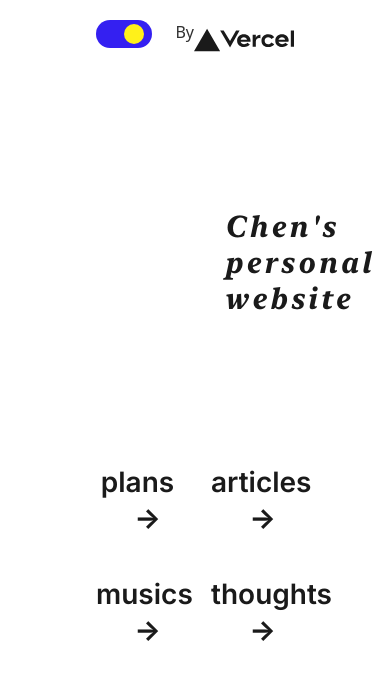
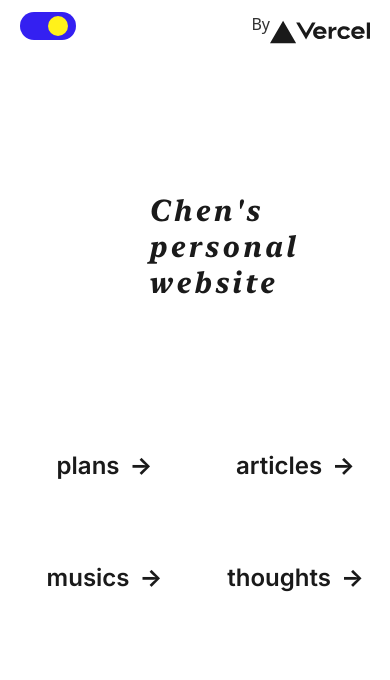
Before and after one commit to chenbj5515/personal-website, a Next.js app: page / in a window 390 px wide. Shown: the top 680 px of the page. Built offline with nearby package versions, Linux system fonts and the light colour scheme.

Commit message:
style: mobile;

```diff
--- a/components/layout.tsx
+++ b/components/layout.tsx
@@ -22,8 +22,8 @@ export default function Layout({ children }: { children: any }) {
         <meta name="viewport" content="width=device-width, initial-scale=1" />
         <link rel="icon" href="/favicon.ico" />
       </Head>
-      <main className="h-full min-h-full flex px-24 text-black dark:bg-dark dark:text-white flex-col align-middle text-center">
-        <header className="w-full flex-col z-10 bg-white dark:bg-dark opacity-90 justify-center sticky top-0 h-20 flex backdrop-opacity-10">
+      <main className="px-5 h-full min-h-full flex text-black dark:bg-dark dark:text-white flex-col align-middle text-center">
+        <header className="w-full flex-col z-10 bg-white dark:bg-dark opacity-90 justify-center sticky top-0 h-16 flex backdrop-opacity-10">
           <div className="w-full flex flex-row justify-between h-10">
             <label className="text-base relative inline-block w-14 h-7">
               <input
--- a/components/tab.tsx
+++ /dev/null
@@ -1,11 +0,0 @@
-export default function Tab(props: any) {
-    return (
-        <div className="flex w-full justify-between text-base">
-            {
-                Object.keys(props.categories).map(item => (
-                    <div>{item}</div>
-                ))
-            }
-        </div>
-    )
-}
--- a/pages/articles/[slug].tsx
+++ b/pages/articles/[slug].tsx
@@ -17,7 +17,7 @@ import path from "path";
 
 const Child = ({source, frontMatter}: any) => {
   return (
-    <div className="text-left max-w-2xl mx-auto	mt-16">
+    <div className="mt-6 px-5 text-left max-w-2xl mx-auto lg:mt-16">
       <div className="post-header">
         <h1>{frontMatter.title}</h1>
         {frontMatter.description && (
--- a/styles/globals.css
+++ b/styles/globals.css
@@ -18,6 +18,24 @@ h2 {
     font-size: 1.75rem;
     margin: 20px 0;
     font-weight: bold;
+}
+
+@media (max-width: 1024px) {
+    h1 {
+        font-size: 28px;
+        letter-spacing: 0;
+    }
+
+    h2 {
+        font-size: 24px;
+        margin-bottom: 8px;
+        letter-spacing: 0;
+    }
+
+    p {
+        font-size: 17px;
+        margin-bottom: 24px;
+    }
 }
 
 p {
```
